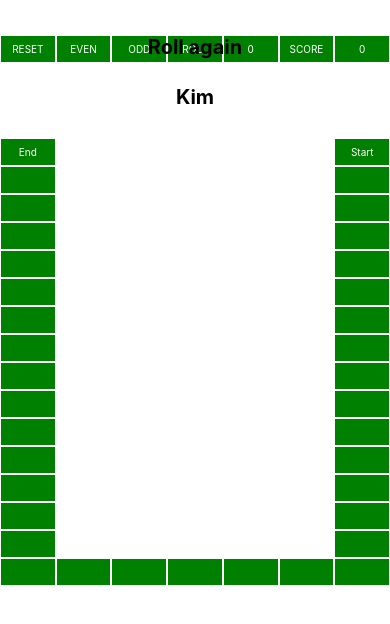
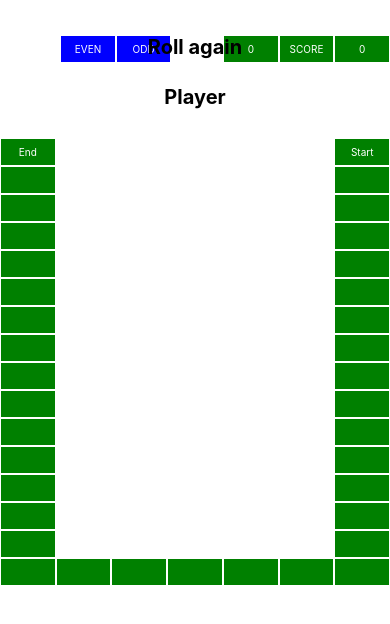
Before and after one commit to kbrownc/project-game04, a React Native app: screen / in a window 390 px wide. Shown: the top 624 px of the page. Built offline with nearby package versions, Linux system fonts and the light colour scheme.

Commit message:
Created new buttons for RESEY and ROLL

```diff
--- a/App.js
+++ b/App.js
@@ -1,5 +1,5 @@
 import React, { useState, useCallback } from 'react';
-import { StyleSheet, Text, View, FlatList, Dimensions, TouchableHighlight } from 'react-native';
+import { StyleSheet, Text, View, FlatList, Dimensions, TouchableHighlight, Button } from 'react-native';
 import { newBoard } from './newboard.js';
 
 const numColumns = 7;
@@ -11,7 +11,7 @@ export default function App() {
     odd: false,
     position: 0,
     message: 'Roll again',
-    optMessage: 'Kim',
+    optMessage: 'Player',
     score: 0,
     board: JSON.parse(JSON.stringify(newBoard)),
   });
@@ -78,7 +78,7 @@ export default function App() {
         odd: false,
         position: 0,
         message: 'Roll again',
-        optMessage: 'Kim',
+        optMessage: 'Player',
         score: 0,
         board: JSON.parse(JSON.stringify(newBoard)),
       };
@@ -90,15 +90,13 @@ export default function App() {
     setGameState(prevGameState => {
       let workEven;
       let workMessage = 'Roll again';
-      let workOptMessage = 'Kim';
+      let workOptMessage = 'Player';
       if (prevGameState.even === true) {
         workEven = false;
       } else {
         workEven = true;
       }
       if (workEven === true && prevGameState.odd === true) {
-        workMessage = 'Roll again';
-        workOptMessage = 'Cannot select both ODD and EVEN';
         workEven = false;
       }
       if (workEven === false && prevGameState.odd === true) {
@@ -127,15 +125,13 @@ export default function App() {
     setGameState(prevGameState => {
       let workOdd;
       let workMessage = 'Roll again';
-      let workOptMessage = 'Kim';
+      let workOptMessage = 'Player';
       if (prevGameState.odd === true) {
         workOdd = false;
       } else {
         workOdd = true;
       }
       if (workOdd === true && prevGameState.even === true) {
-        workMessage = 'Roll again';
-        workOptMessage = 'Cannot select both ODD and EVEN';
         workOdd = false;
       }
       if (workOdd === true && prevGameState.even === false) {
@@ -166,7 +162,7 @@ export default function App() {
       let randomNumber = Math.floor(Math.random() * 6) + 1;
       let scoreAdj = 1;
       let workMessage = 'Roll again';
-      let workOptMessage = 'Kim';
+      let workOptMessage = 'Player';
       if (randomNumber % 2 === 1 && prevGameState.odd === true) {
         randomNumber = randomNumber * 2;
         workMessage = 'Great...roll doubled';
@@ -234,7 +230,7 @@ export default function App() {
       // Check for end of Game
       if (newPosition >= filteredBoard.length) {
         workMessage = 'Game Complete';
-        workOptMessage = 'Kim';
+        workOptMessage = 'Player';
       }
       return {
         roll: randomNumber,
@@ -253,15 +249,15 @@ export default function App() {
   return (
     <View style={styles.container}>
       <View style={styles.nav}>
-        <View style={styles.item}>
-          <TouchableHighlight onPress={() => pressReset()}>
-            <Text style={styles.itemText}>RESET</Text>
-          </TouchableHighlight>
-        </View>
+        <Button
+          onPress={() => pressReset()}
+          title="RESET"
+          color="blue"
+        />
         <View
           style={
             (message === 'Game Complete') ? styles.itemInvisible : (
-            even ? [styles.item, styles.markSpot1] : styles.item )
+            even ? [styles.item, styles.markSpot1] : [styles.item, styles.itemBlue] )
           }
         >
         <TouchableHighlight onPress={() => pressEven()}>
@@ -271,22 +267,19 @@ export default function App() {
         <View
           style={
             (message === 'Game Complete') ? styles.itemInvisible : (
-            odd ? [styles.item, styles.markSpot1] : styles.item )
+            odd ? [styles.item, styles.markSpot1] : [styles.item, styles.itemBlue] )
           }
         >
         <TouchableHighlight onPress={() => pressOdd()}>
           <Text style={styles.itemText}>ODD</Text>
           </TouchableHighlight>
         </View>
-        <View
-          style={
-            (message === 'Game Complete') ? styles.itemInvisible : styles.item
-          }
-        >
-        <TouchableHighlight onPress={() => pressRoll()}>
-          <Text style={styles.itemText}>ROLL</Text>
-          </TouchableHighlight>
-        </View>
+        <Button
+          onPress={() => pressRoll()}
+          title="ROLL"
+          color="blue"
+          disabled={(message === 'Game Complete') ? true : false}
+        />
         <View
           style={
             (message === 'Game Complete') ? styles.itemInvisible : styles.item
@@ -332,6 +325,9 @@ const styles = StyleSheet.create({
     margin: 1,
     height: Dimensions.get('window').width / 15,
   },
+  itemBlue: {
+    backgroundColor: 'blue',
+  },
   itemInvisible: {
     backgroundColor: 'transparent',
   },
```
